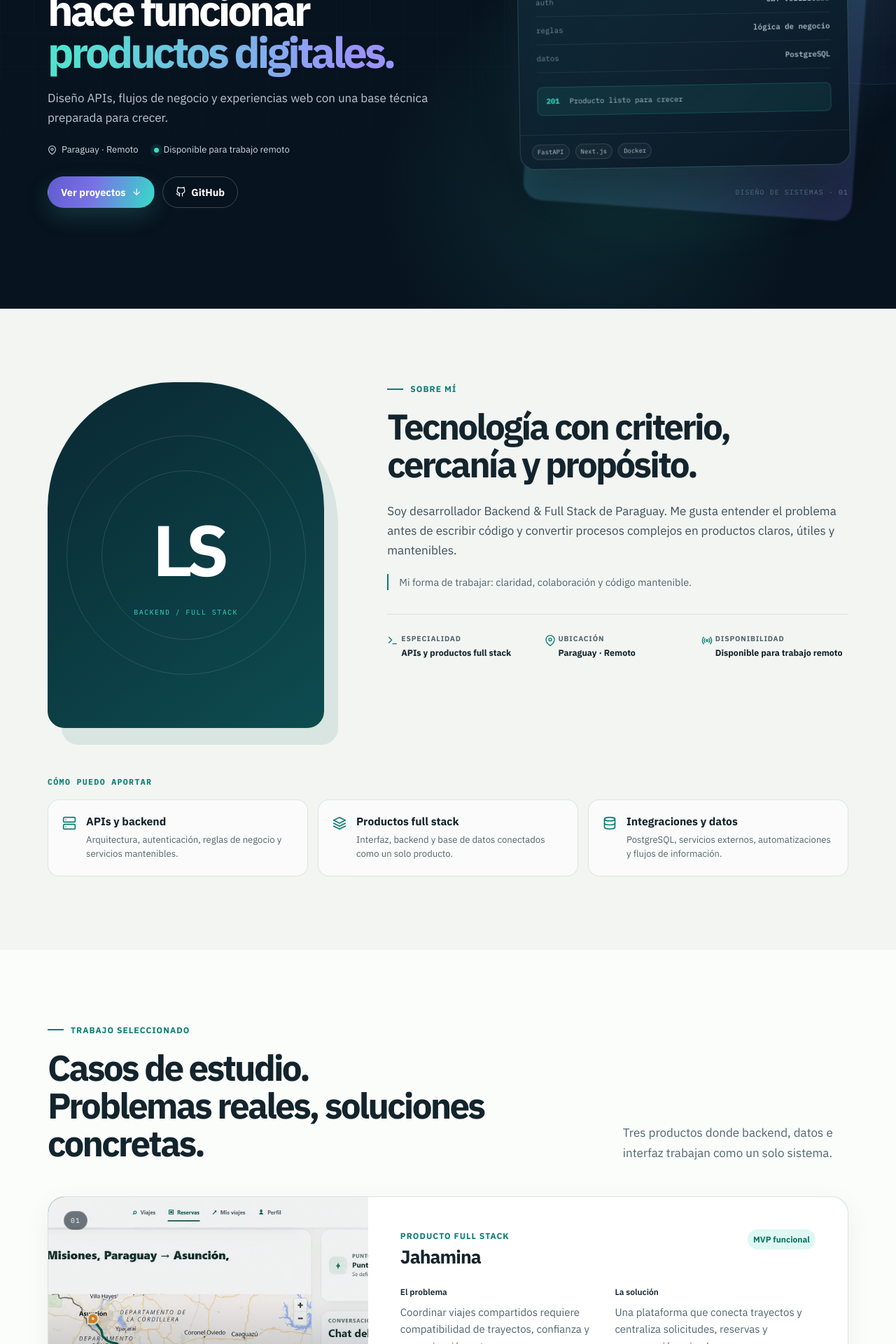
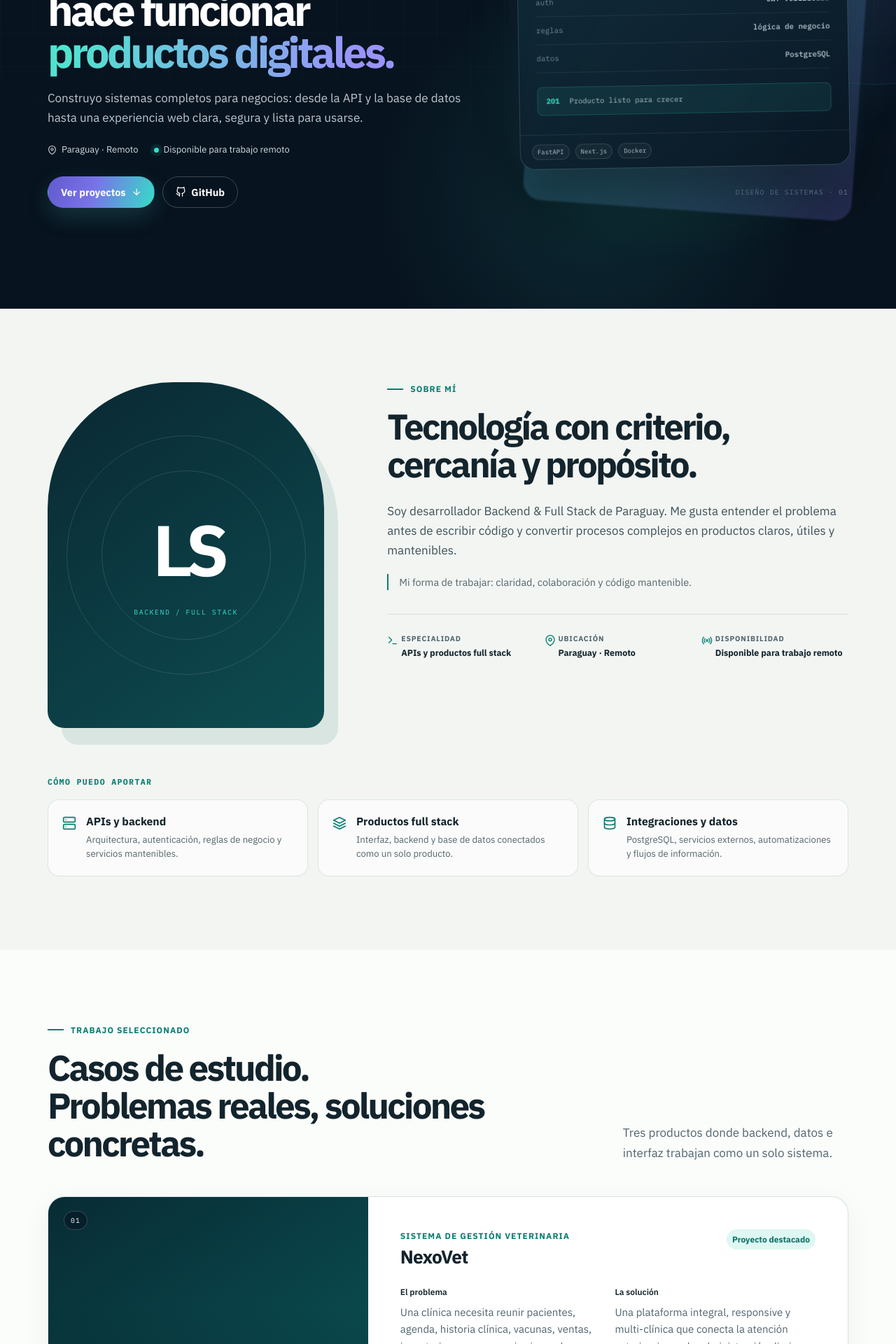
Before and after one commit to LiderSalinas/portfolio-lider-web, a Next.js app: page / in a window 1280 px wide. Shown: the part 360-2280 px from the top of the page at 70% size. Built offline with nearby package versions, Linux system fonts and the light colour scheme.

Commit message:
feat: actualizar portfolio.ts para destacar NexoVet

```diff
--- a/src/data/portfolio.ts
+++ b/src/data/portfolio.ts
@@ -2,10 +2,10 @@ export const profile = {
   nombre: "Líder Salinas",
   rol: "Backend & Full Stack Developer",
   propuesta: "Construyo la lógica que hace funcionar productos digitales.",
-  resumen: "Diseño APIs, flujos de negocio y experiencias web con una base técnica preparada para crecer.",
+  resumen: "Construyo sistemas completos para negocios: desde la API y la base de datos hasta una experiencia web clara, segura y lista para usarse.",
   bio: "Soy desarrollador Backend & Full Stack de Paraguay. Me gusta entender el problema antes de escribir código y convertir procesos complejos en productos claros, útiles y mantenibles.",
   email: "rubensalinas05@gmail.com",
-  linkedin: "https://www.linkedin.com/in/lider-salinas-dev",
+  linkedin: "https://www.linkedin.com/in/lider-salinas-blanco-353903401",
   github: "https://github.com/LiderSalinas",
   ubicacion: "Paraguay",
   disponibilidad: "Disponible para trabajo remoto",
@@ -14,7 +14,8 @@ export const profile = {
 };
 
 export const projects = [
-  { titulo: "Jahamina", categoria: "Producto Full Stack", problema: "Coordinar viajes compartidos requiere compatibilidad de trayectos, confianza y comunicación entre personas.", solucion: "Una plataforma que conecta trayectos y centraliza solicitudes, reservas y conversación privada.", aporte: "Arquitectura por servicios, autenticación JWT/OAuth2, permisos por rol, chat en tiempo real, migraciones y pruebas automatizadas.", stack: ["FastAPI", "Next.js", "PostgreSQL", "WebSocket", "Docker"], repoUrl: "https://github.com/LiderSalinas/Jahamina", demoUrl: "https://jahamina-cyan.vercel.app", estado: "MVP funcional", codigo: "JH", tono: "cyan", destacado: true, image: "/assets/projects/jahamina.webp", imageAlt: "Vista real de Jahamina con recorrido, mapa y conversación del viaje", imagePosition: "43% center" },
+  { titulo: "NexoVet", categoria: "Sistema de gestión veterinaria", problema: "Una clínica necesita reunir pacientes, agenda, historia clínica, vacunas, ventas, inventario, compras y caja sin perder control operativo.", solucion: "Una plataforma integral, responsive y multi-clínica que conecta la atención veterinaria con la administración diaria.", aporte: "Arquitectura full stack, 10 módulos conectados, autenticación por roles, aislamiento entre clínicas, respaldos firmados, restauración y auditoría de acciones sensibles.", stack: ["Next.js", "TypeScript", "FastAPI", "PostgreSQL", "Docker"], repoUrl: "https://github.com/LiderSalinas", repoLabel: "Perfil GitHub", estado: "Proyecto destacado", codigo: "NV", tono: "cyan", destacado: true },
+  { titulo: "Jahamina", categoria: "Producto Full Stack", problema: "Coordinar viajes compartidos requiere compatibilidad de trayectos, confianza y comunicación entre personas.", solucion: "Una plataforma que conecta trayectos y centraliza solicitudes, reservas y conversación privada.", aporte: "Arquitectura por servicios, autenticación JWT/OAuth2, permisos por rol, chat en tiempo real, migraciones y pruebas automatizadas.", stack: ["FastAPI", "Next.js", "PostgreSQL", "WebSocket", "Docker"], repoUrl: "https://github.com/LiderSalinas/Jahamina", demoUrl: "https://jahamina-cyan.vercel.app", estado: "MVP funcional", codigo: "JH", tono: "violet", image: "/assets/projects/jahamina.webp", imageAlt: "Vista real de Jahamina con recorrido, mapa y conversación del viaje", imagePosition: "43% center" },
   { titulo: "Ranking Padel Oficial", categoria: "Plataforma deportiva", problema: "Una comunidad de pádel necesita ordenar desafíos, resultados, cuotas y posiciones sin fragmentar la gestión.", solucion: "Un sistema centralizado para administrar jugadores, parejas, desafíos, ranking y notificaciones.", aporte: "Integración de interfaz React/TypeScript con API FastAPI, persistencia PostgreSQL y notificaciones push mediante Firebase.", stack: ["React", "TypeScript", "FastAPI", "PostgreSQL", "Firebase"], repoUrl: "https://github.com/LiderSalinas/ranking-padel-web", repoLabel: "Frontend", estado: "En evolución", codigo: "RP", tono: "violet", image: "/assets/projects/ranking-padel.webp", imageAlt: "Vista real de la clasificación de Ranking Pádel Oficial", imagePosition: "center 27%" },
   { titulo: "TV Paraguay", categoria: "Aplicación Flutter", problema: "Ver canales paraguayos en Android y TV Box necesita una experiencia directa y adaptada a distintos controles.", solucion: "Una aplicación liviana con grilla remota y reproducción de transmisiones HLS en vivo.", aporte: "Reproducción HLS, grilla mediante JSON, navegación para controles de TV y pruebas en dispositivos reales.", stack: ["Flutter", "Dart", "HLS", "JSON", "Android"], repoUrl: "https://github.com/LiderSalinas/tv_paraguay", estado: "En desarrollo y pruebas", codigo: "TV", tono: "amber" },
 ] as const;
@@ -26,4 +27,4 @@ export const skillGroups = [
 ] as const;
 
 export const experience = [{ periodo: "2025", rol: "Desarrollo Full Stack por proyecto", organizacion: "Talent Transfer LLC", contexto: "ERP de asociaciones", descripcion: "Colaboré en módulos operativos de pagos, pedidos en proceso, cuotas, inventario, movimientos de stock y reportes.", stack: "Next.js · Prisma · PostgreSQL" }] as const;
-export const education = ["Analista de Sistemas", "Desarrollo Web Full Stack · UCSA (140 h)", "Bootcamp de Python"] as const;
+export const education = ["Analista de Sistemas", "Desarrollo Web Full Stack · UCSA", "Bootcamp de Python"] as const;
```
